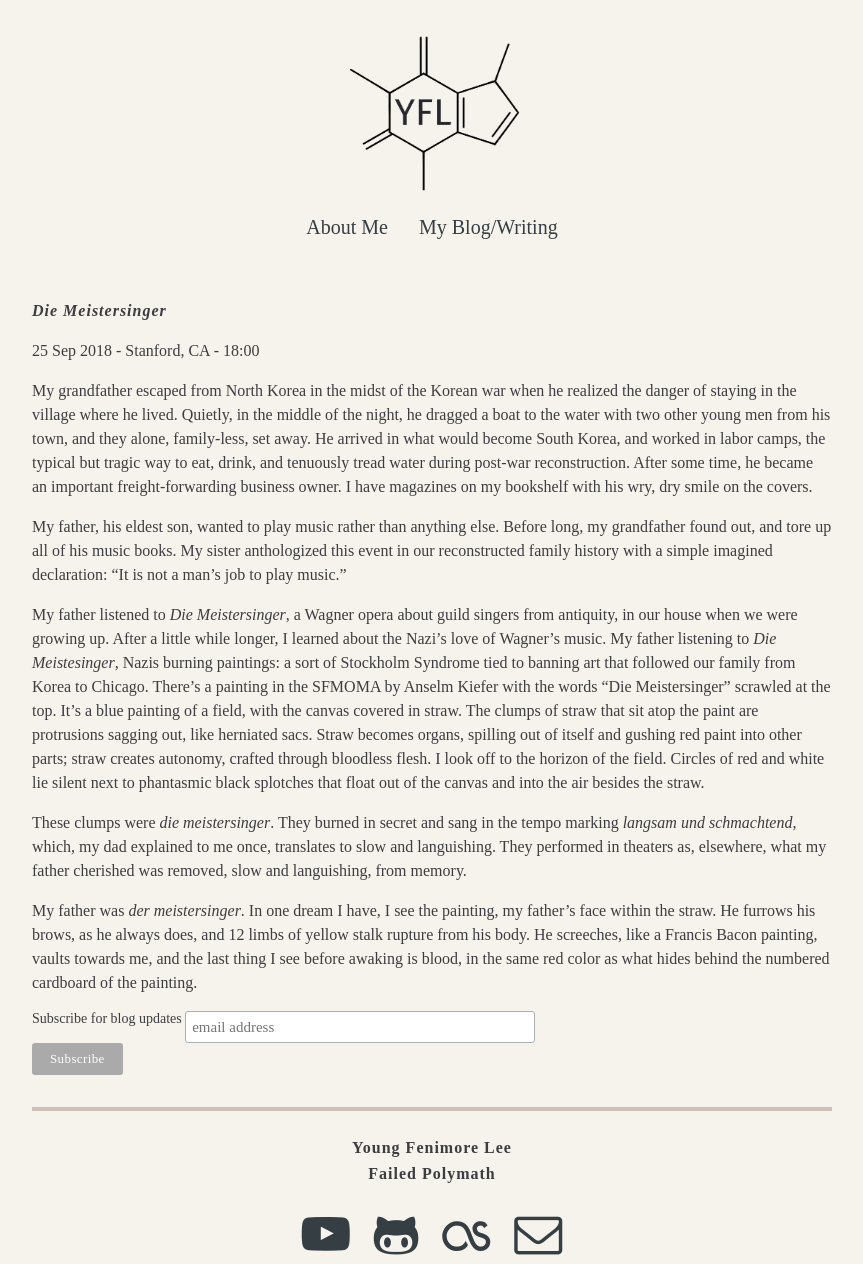
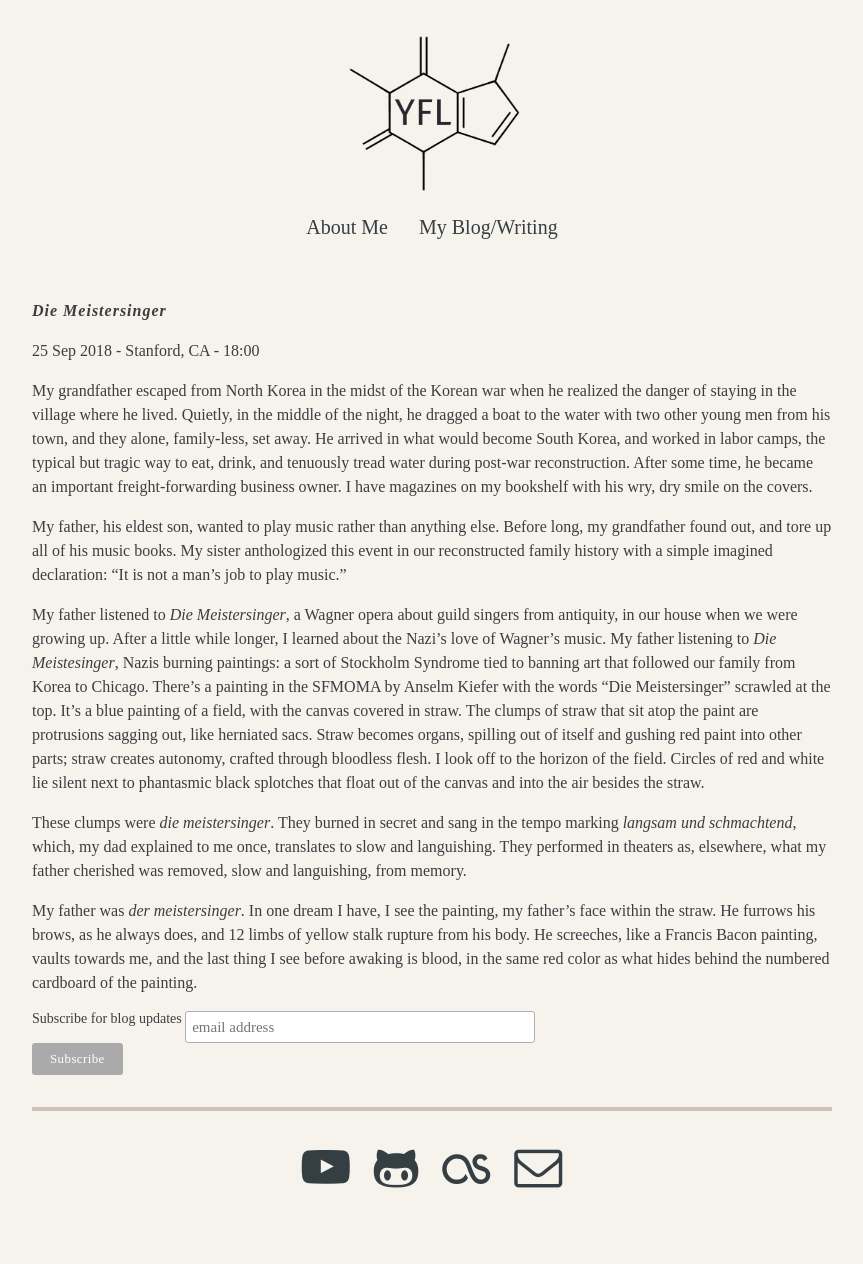
Before and after one commit to youngflee/youngflee.github.io, a Jekyll site: the page built from _posts/2018-09-25-Die Meistersinger.md, in a window 1280 px wide. Shown: the whole page, without its empty margins (208-1071 px from the left). Built offline with Jekyll 4.4.1, drawn with Linux system fonts in a browser that asks for light colours; nearby versions of some CDN libraries; comment, search, counter and statistics services are not loaded; after the commit the page ends 1197 px from its top, so only the background shows below that.

Commit message:
experimenting wwith format

```diff
--- a/Gemfile
+++ b/Gemfile
@@ -1,2 +1,2 @@
 source 'https://rubygems.org'
-gem 'github-pages'
+gem 'github-pages', group: :jekyll_plugins
--- a/_layouts/default.html
+++ b/_layouts/default.html
@@ -56,10 +56,6 @@
 
   <div class="footer">
     <div class="extra_footer">
-      <div class="text_for_footer">
-        <h1>Young Fenimore Lee</h1>
-        <h1>Failed Polymath</h1>
-      </div>
       <a href="https://www.youtube.com/channel/UCg84fTpfke-b3xAWRdJQg4w"><i class="fa fa-youtube-play fa-3x"></i></a>
       <a href="https://github.com/youngflee"><i class="fa fa-github-alt fa-3x"></i></a>
       <a href="http://www.last.fm/user/youngflee_xyz"><i class="fa fa-lastfm fa-3x"></i></a>
--- a/_posts/2018-09-25-Die Meistersinger.md
+++ b/_posts/2018-09-25-Die Meistersinger.md
@@ -1,9 +1,9 @@
 ---
 layout: post
-title: _Die Meistersinger_
+title: Die Meistersinger
 ---
 
-{{ page.title }}
+<i>{{ page.title }}</i>
 ================
 
 <p class="meta">25 Sep 2018 - Stanford, CA - 18:00</p>
```
Also changed, not shown: 1 other file.
